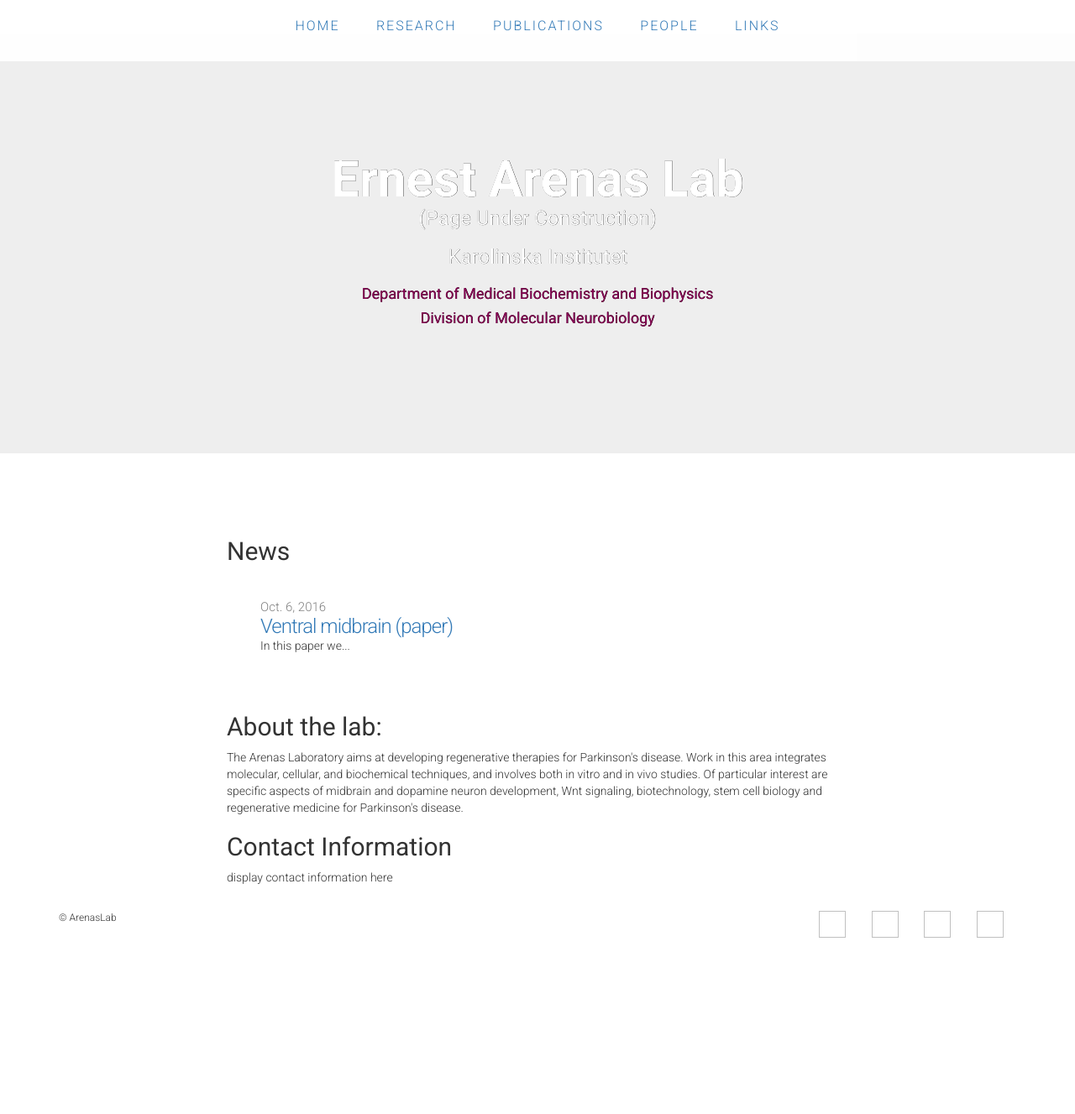
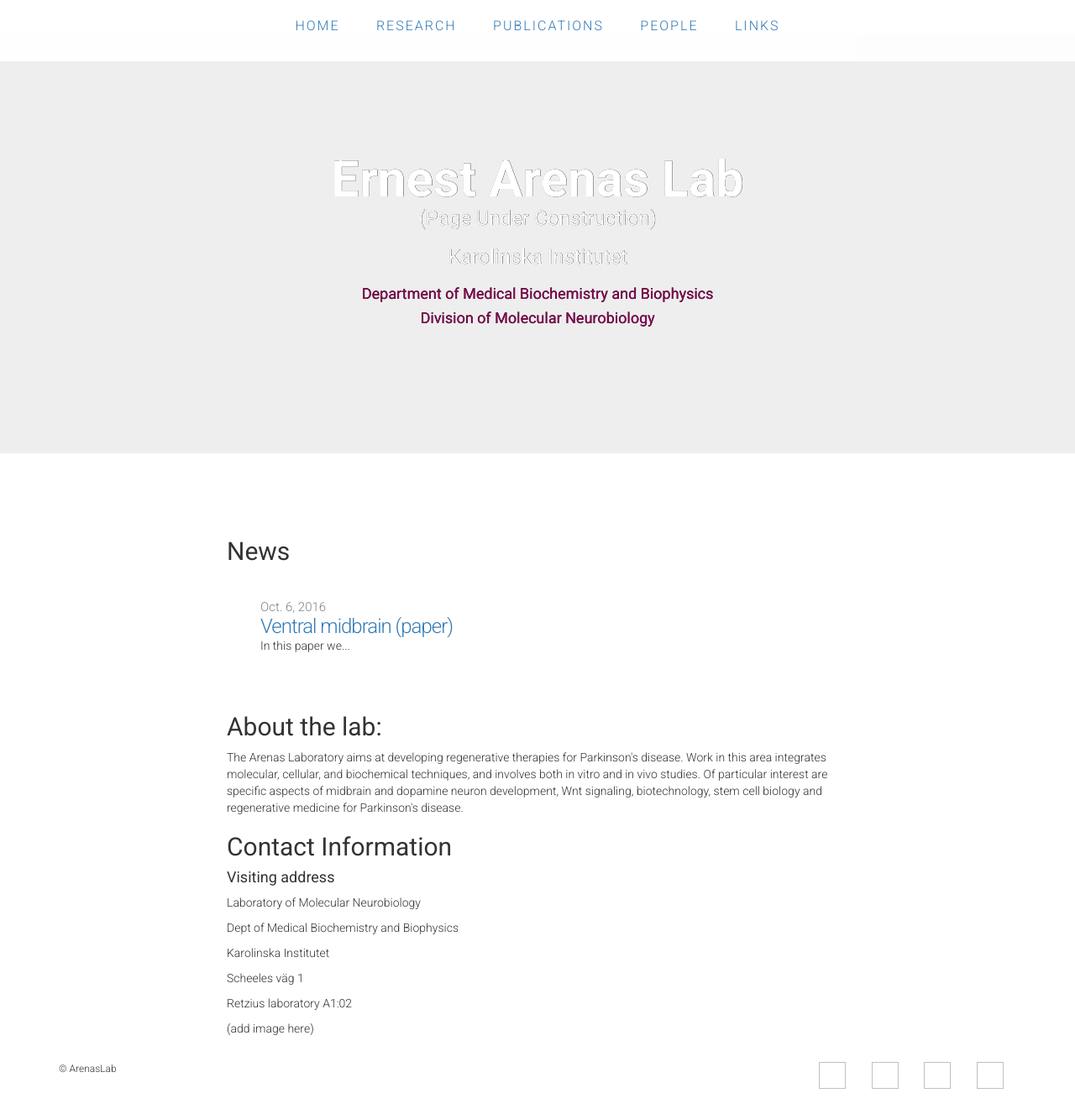
Before and after one commit to ArenasLab/arenaslab.github.io, a Jekyll site: the page index.html, which Jekyll copies as it is, in a window 1280 px wide and 1327 px high. Shown: the whole window at 84% size. Built offline with Jekyll 4.4.1, drawn with Linux system fonts in a browser that asks for light colours.

Commit message:
Update index.html

```diff
--- a/index.html
+++ b/index.html
@@ -78,7 +78,14 @@
       </div>
       <div class="contact">
         <h2>Contact Information</h2>
-          <p>display contact information here</p>
+          <h4>Visiting address</h4>
+        <p>Laboratory of Molecular Neurobiology</p>
+        <p>Dept of Medical Biochemistry and Biophysics</p>
+        <p>Karolinska Institutet</p>
+        <p>Scheeles väg 1</p>
+        <p>Retzius laboratory A1:02</p>
+        <p>(add image here)</p>
+
       </div>
     </div>
   </div>
```
